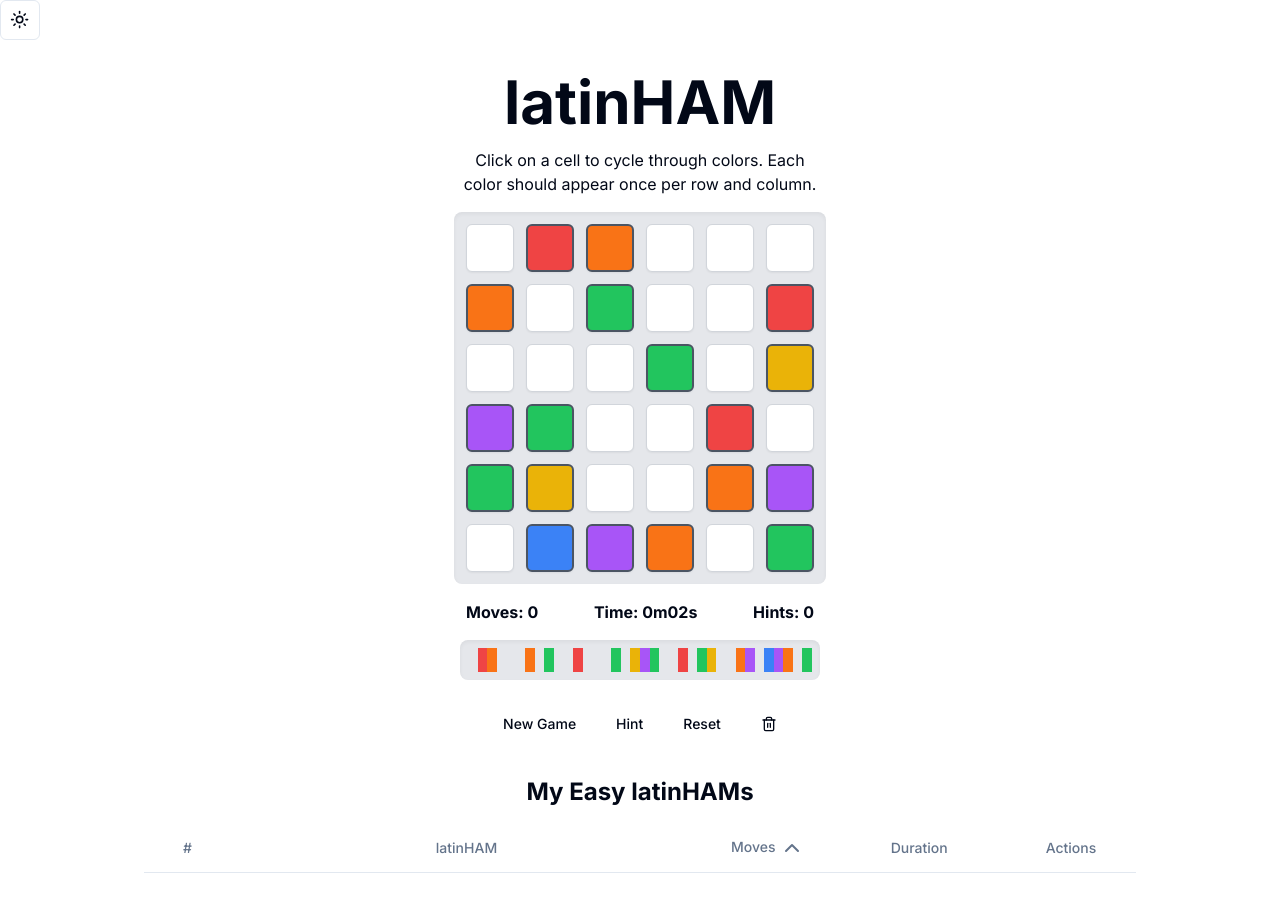
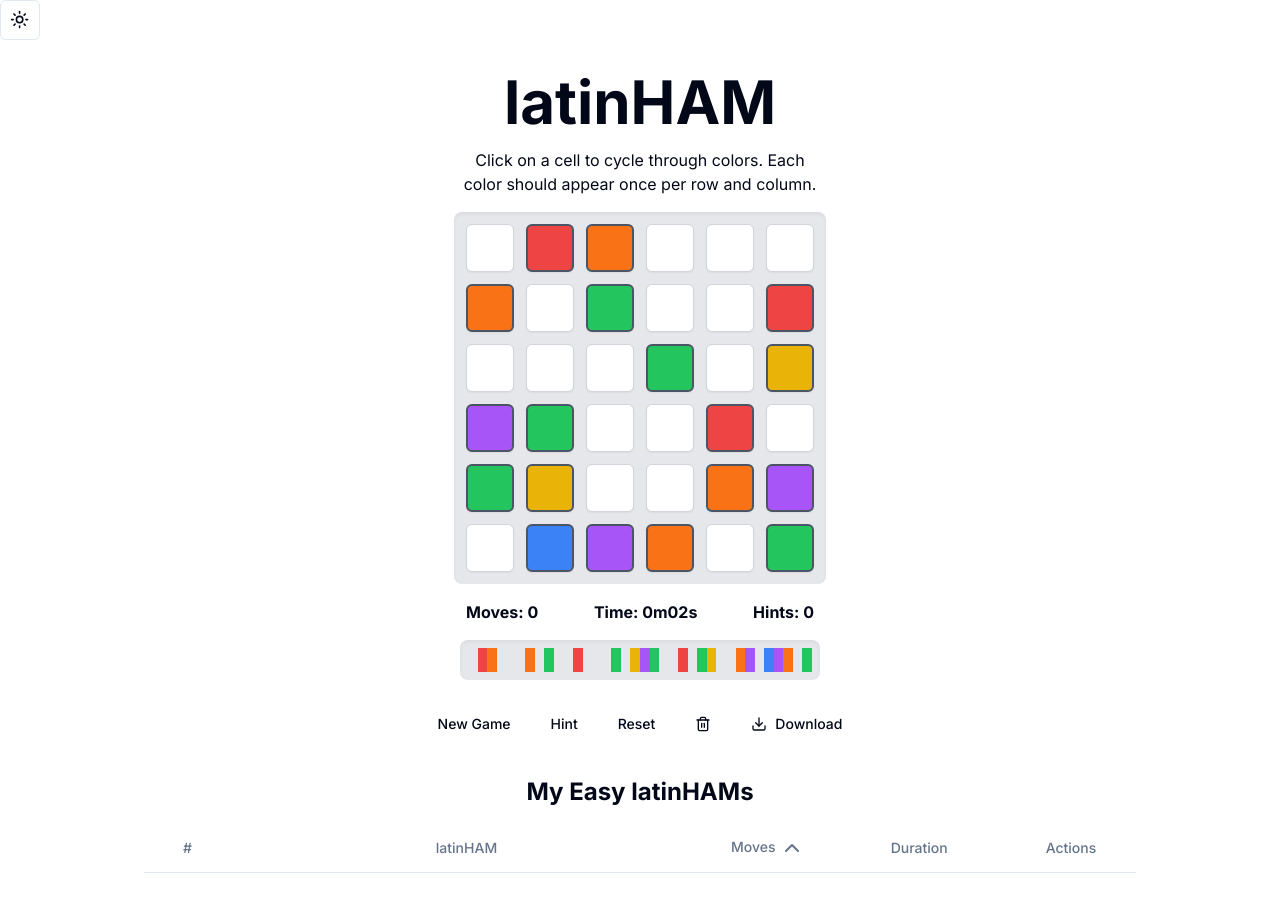
Before and after one commit to willtajer/latinHAM, a Next.js app: page / in a window 1280 px wide. Both pictures are taken after a click on the button "Easy". Shown: the top 912 px of the page. Built offline with nearby package versions, Linux system fonts and the light colour scheme.

Commit message:
adjusted win screens again, fixed push issue maybe

```diff
--- a/components/LatinHamGame.tsx
+++ b/components/LatinHamGame.tsx
@@ -8,7 +8,7 @@ import { Leaderboard, LeaderboardEntry } from './Leaderboard'
 import { Button } from '@/components/ui/button'
 import { Dialog, DialogContent, DialogHeader, DialogTitle, DialogFooter } from '@/components/ui/dialog'
 import { Input } from '@/components/ui/input'
-import { Trash2, Download } from 'lucide-react'
+import { Trash2, Download, X } from 'lucide-react'
 import Confetti from 'react-confetti'
 
 const colorClasses = [
@@ -363,7 +363,7 @@ const LatinHamGame: React.FC = () => {
     }
   }, [previousGameState, previousGrid, handleNewGame])
 
-  const handleDownloadCompletedBoard = useCallback((entry: LeaderboardEntry, rank: number) => {
+  const handleDownloadCompletedBoard = useCallback((entry: LeaderboardEntry) => {
     const canvas = canvasRef.current
     if (!canvas) {
       console.error('Canvas element not found')
@@ -557,7 +557,7 @@ const LatinHamGame: React.FC = () => {
     setLeaderboardUpdated(true)
     setShowConfetti(true)
 
-    const completedCardImage = handleDownloadCompletedBoard(newEntry, 1)
+    const completedCardImage = handleDownloadCompletedBoard(newEntry)
     setShowWinPopup(true)
     return completedCardImage
   }, [difficulty, moveCount, elapsedTime, grid, initialGrid, hintCount, handleDownloadCompletedBoard])
@@ -575,6 +575,27 @@ const LatinHamGame: React.FC = () => {
       hints: hintCount
     })
   }, [handleViewCompletedBoard, moveCount, elapsedTime, grid, initialGrid, winQuote, hintCount])
+
+  const handleDownload = useCallback(() => {
+    if (gameState === 'playing' || gameState === 'won') {
+      const entry: LeaderboardEntry = {
+        timestamp: new Date().toISOString(),
+        moves: moveCount,
+        time: elapsedTime,
+        grid: grid.map(row => [...row]),
+        initialGrid: initialGrid.map(row => [...row]),
+        quote: winQuote,
+        hints: hintCount
+      }
+      const imageDataUrl = handleDownloadCompletedBoard(entry)
+      if (imageDataUrl) {
+        const link = document.createElement('a')
+        link.href = imageDataUrl
+        link.download = `latinHAM_${difficulty}_moves${moveCount}_time${formatTime(elapsedTime)}.png`
+        link.click()
+      }
+    }
+  }, [gameState, moveCount, elapsedTime, grid, initialGrid, winQuote, hintCount, handleDownloadCompletedBoard, difficulty, formatTime])
 
   const isGameWon = gameState === 'won' || (gameState === 'playing' && checkWin(grid))
 
@@ -594,7 +615,7 @@ const LatinHamGame: React.FC = () => {
           target="_blank"
           rel="noopener noreferrer"
           className="fixed bottom-4 right-4 bg-yellow-400 hover:bg-yellow-500 text-black font-bold py-2 px-4 rounded-full shadow-lg transition-colors duration-200 focus:outline-none focus:ring-2 focus:ring-yellow-600 focus:ring-opacity-50"
-          aria-label="Visit Will Tajer's website"
+          aria-label="Visit Will Tajer&apos;s website"
         >
           Created by Will Tajer
         </a>
@@ -615,7 +636,7 @@ const LatinHamGame: React.FC = () => {
           {gameState === 'viewing'
             ? "Viewing a completed puzzle from the leaderboard."
             : isGameWon
-            ? "Congratulations! You've completed the puzzle."
+            ? "Congratulations! You&apos;ve completed the puzzle."
             : "Click on a cell to cycle through colors. Each color should appear once per row and column."}
         </p>
       </div>
@@ -653,13 +674,20 @@ const LatinHamGame: React.FC = () => {
           <Button onClick={handleTrashToggle} variant={isTrashMode ? "destructive" : "ghost"} className="hover:bg-transparent focus:bg-transparent" disabled={isGameWon}>
             <Trash2 className="w-4 h-4" />
           </Button>
+          <Button onClick={handleDownload} variant="ghost" className="hover:bg-transparent focus:bg-transparent">
+            <Download className="w-4 h-4 mr-2" />
+            Download
+          </Button>
         </div>
       )}
 
       {gameState === 'viewing' && (
         <div className="flex space-x-2 mb-8">
-          <Button onClick={handleReturnFromViewingBoard} variant="ghost" className="hover:bg-transparent focus:bg-transparent">Return</Button>
-          <Button onClick={() => handleDownloadCompletedBoard(viewingEntry!, 1)} variant="ghost" className="hover:bg-transparent focus:bg-transparent">
+          <Button onClick={handleReturnFromViewingBoard} variant="ghost" className="hover:bg-transparent focus:bg-transparent">
+            <X className="w-4 h-4 mr-2" />
+            Close
+          </Button>
+          <Button onClick={() => handleDownloadCompletedBoard(viewingEntry!)} variant="ghost" className="hover:bg-transparent focus:bg-transparent">
             <Download className="w-4 h-4 mr-2" />
             Download
           </Button>
@@ -719,7 +747,7 @@ const LatinHamGame: React.FC = () => {
           <DialogHeader>
             <DialogTitle>Congratulations!</DialogTitle>
           </DialogHeader>
-          <p>You've completed the puzzle!</p>
+          <p>You&apos;ve completed the puzzle!</p>
           <img src={handleDownloadCompletedBoard({
             timestamp: new Date().toISOString(),
             moves: moveCount,
@@ -728,9 +756,10 @@ const LatinHamGame: React.FC = () => {
             initialGrid: initialGrid,
             quote: winQuote,
             hints: hintCount
-          }, 1)} alt="Completed Game Card" className="w-full h-auto" />
+          })} alt="Completed Game Card" className="w-full h-auto" />
           <DialogFooter>
             <Button onClick={handleNewGame}>Start New Game</Button>
+            <Button onClick={handleCloseWinPopup}>View Completed Board</Button>
           </DialogFooter>
         </DialogContent>
       </Dialog>
```
